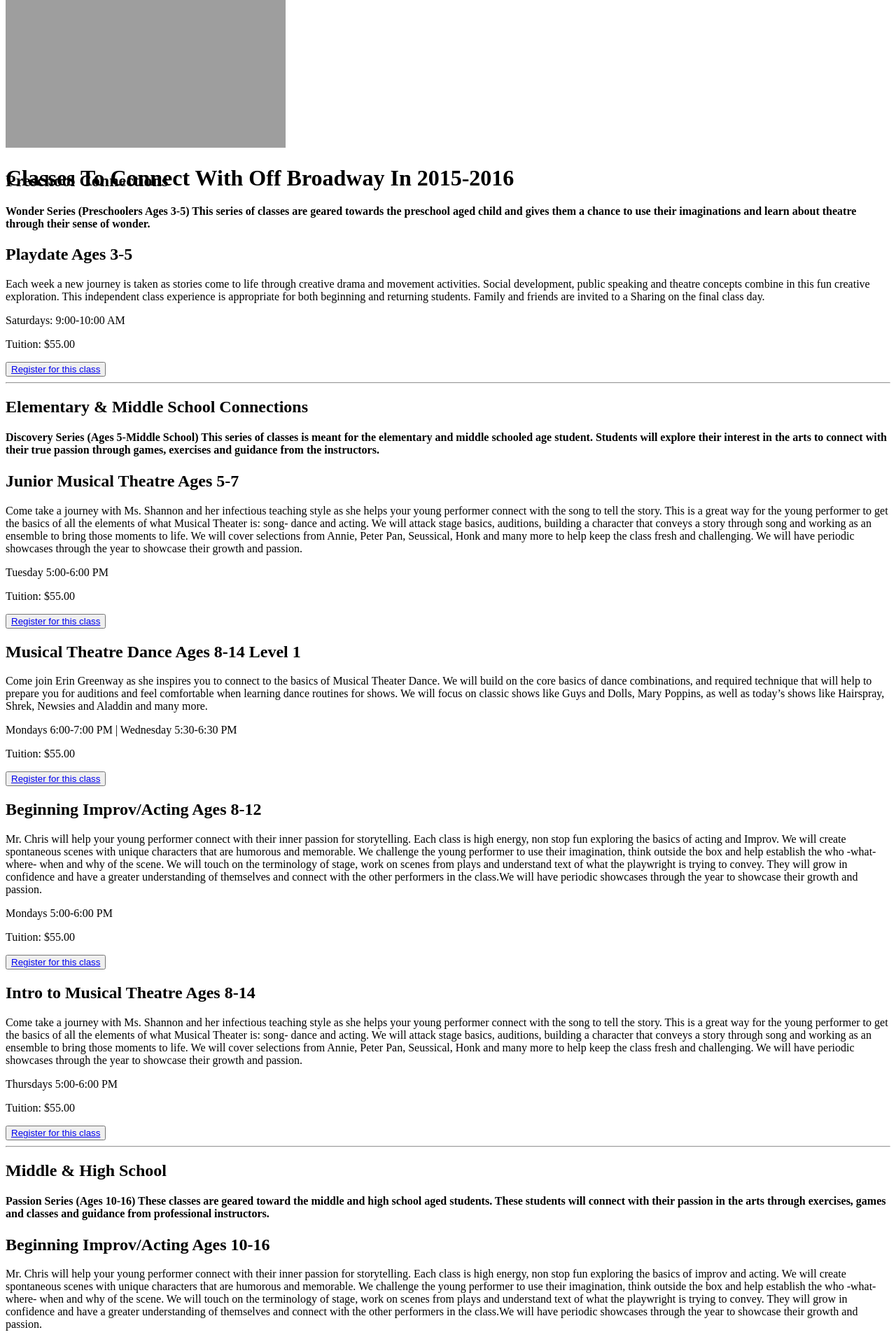
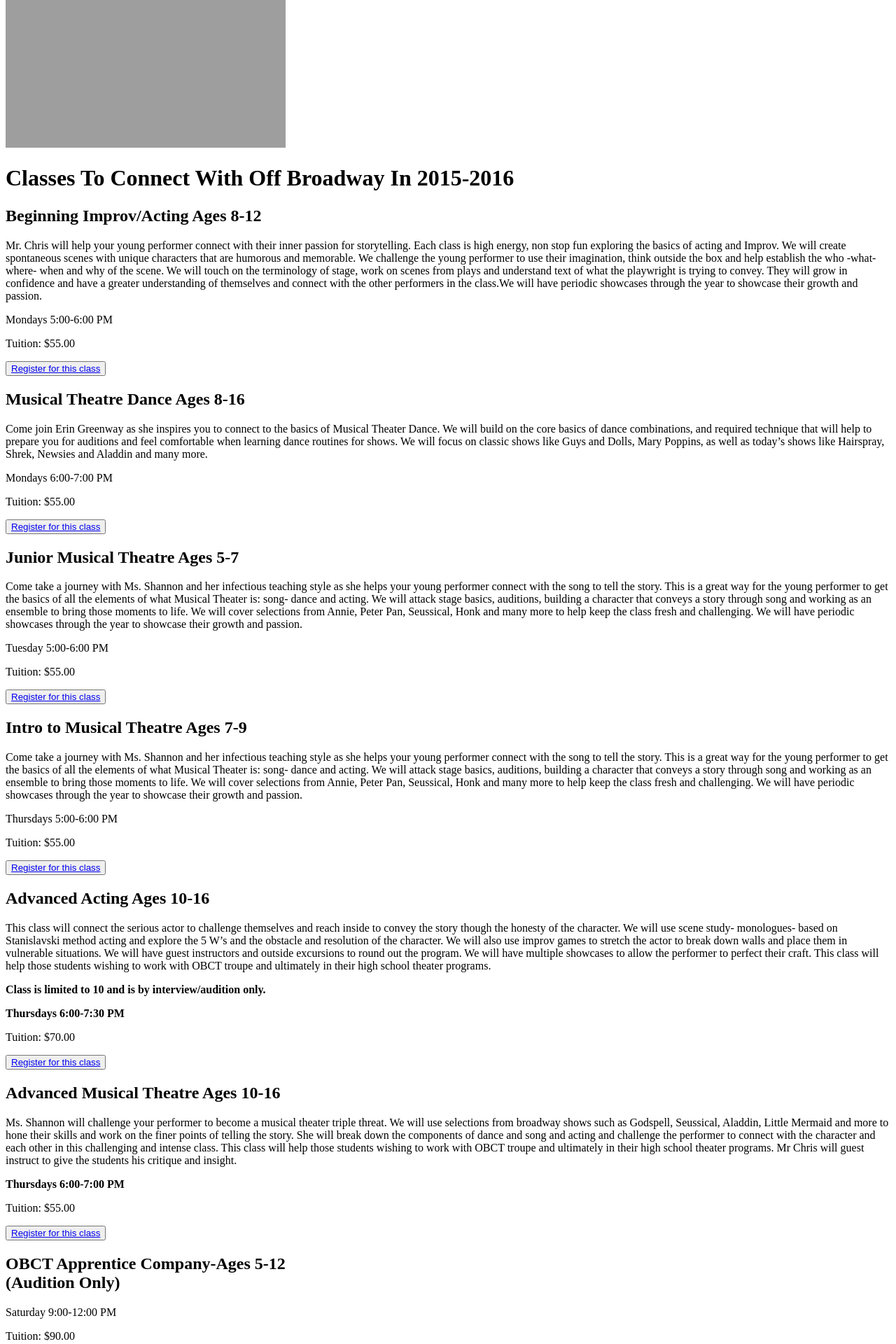
Before and after one commit to matthewtrask/off-broadway, a PHP site: template public/app/templates/default/classes.php in a window 1280 px wide. Shown: the part 471-2391 px from the top of the page at 70% size. Run offline with PHP 8.4, Linux system fonts and the light colour scheme; the template is opened without the code that fills it, so the values that code supplies are empty; some libraries are stand-ins or nearby versions; grey boxes are pictures that could not be loaded.

Commit message:
added content

```diff
--- a/public/app/templates/default/classes.php
+++ b/public/app/templates/default/classes.php
@@ -5,122 +5,81 @@
     </div>
   </div>
 </div>
-<!-- Preschool -->
-<div class="container" style="margin-top: -50px">
-  <div class="row">
-    <div class="col-xs-12 col-sm-12 col-md-12 col-lg-12 OBDClass">
-      <h2 class="text-center">Preschool Connections</h2>
-      <h4>Wonder Series (Preschoolers Ages 3-5) This series of classes are geared towards the preschool aged child and gives them a chance to use their imaginations and learn about theatre through their sense of wonder.</h4>
-    </div>
-  </div>
-</div>
+
 <div class="container classes-offered">
   <div class="row">
-    <div class="col-xs-12 col-sm-12 col-md-12 col-lg-12 OBDClass">
-      <h2>Playdate Ages 3-5</h2>
-      <p>Each week a new journey is taken as stories come to life through creative drama and movement activities. Social development, public speaking and theatre concepts combine in this fun creative exploration. This independent class experience is appropriate for both beginning and returning students. Family and friends are invited to a Sharing on the final class day.</p>
-      <p>Saturdays: 9:00-10:00 AM</p>
-      <p>Tuition: $55.00</p>
-      <button class="btn btn-block btn-primary" id="btn"><a href="https://app.jackrabbitclass.com/reg.asp?id=277946">Register for this class</a></button>
-    </div>
-  </div><hr />
-</div>
-<!-- /Preschool -->
-<!-- Elemntary -->
-<div class="container">
-  <div class="row">
-    <div class="col-xs-12 col-sm-12 col-md-12 col-lg-12 OBDClass">
-      <h2 class="text-center">Elementary &amp; Middle School Connections</h2>
-      <h4>Discovery Series (Ages 5-Middle School) This series of classes is meant for the elementary and middle schooled age student. Students will explore their interest in the arts to connect with their true passion through games, exercises and guidance from the instructors.</h4>
-    </div>
-  </div>
-</div>
-<div class="container classes-offered">
-  <div class="row">
-    <div class="col-xs-12 col-sm-12 col-md-12 col-lg-6 OBDClass">
-      <h2>Junior  Musical Theatre Ages 5-7</h2>
-      <p>Come take a journey with Ms. Shannon and her infectious teaching style as she helps your young performer connect with the song to tell the story. This is a great way for the young performer to get the basics of all the elements of what Musical Theater is: song- dance and acting. We will attack stage basics, auditions, building a character that conveys a story through song and working as an ensemble to bring those moments to life.  We will cover selections from Annie, Peter Pan, Seussical, Honk and many more to help keep the class fresh and challenging. We will have periodic showcases through the year to showcase their growth and passion.</p>
-      <p>Tuesday 5:00-6:00 PM</p>
-      <p>Tuition: $55.00</p>
-      <button class="btn btn-block btn-primary" id="btn"><a href="https://app.jackrabbitclass.com/reg.asp?id=277946">Register for this class</a></button>
-    </div>
-    <div class="col-xs-12 col-sm-12 col-md-12 col-lg-6 OBDClass">
-      <h2>Musical Theatre Dance Ages 8-14 Level 1</h2>
-      <p>Come join Erin Greenway as she inspires you to connect to the basics of Musical Theater Dance. We will build on the core basics of dance combinations, and required technique that will  help to prepare you for auditions and feel comfortable when learning dance routines for shows. We will focus on classic shows like Guys and Dolls, Mary Poppins, as well as today’s shows like Hairspray, Shrek, Newsies and Aladdin and many more.</p>
-      <p>Mondays 6:00-7:00 PM | Wednesday 5:30-6:30 PM</p>
-      <p>Tuition: $55.00</p>
-      <button class="btn btn-block btn-primary" id="btn"><a href="https://app.jackrabbitclass.com/reg.asp?id=277946">Register for this class</a></button>
+    <div class="col-xs-12">
+      <div class="OBDClass">
+        <h2>Beginning Improv/Acting Ages 8-12</h2>
+        <p>Mr. Chris will help your young performer connect with their inner passion for storytelling. Each class is high energy, non stop fun exploring the basics of acting and Improv. We will create spontaneous scenes with unique characters that are humorous and memorable. We challenge the young performer to use their imagination, think outside the box and help establish the who -what- where- when and why of the scene. We will touch on the terminology of stage, work on scenes from plays and understand text of what the playwright is trying to convey. They will grow in confidence and have a greater understanding of themselves and connect with the other performers in the class.We will have periodic showcases through the year to showcase their growth and passion.</p>
+        <p>Mondays 5:00-6:00 PM</p>
+        <p>Tuition: $55.00</p>
+        <button class="btn btn-lg btn-primary" id="btn"><a href="https://app.jackrabbitclass.com/reg.asp?id=277946">Register for this class</a></button>
+      </div>
     </div>
   </div>
 </div>
 
 <div class="container classes-offered">
   <div class="row">
-    <div class="col-xs-12 col-sm-12 col-md-12 col-lg-6">
-        <div class="OBDClass">
-          <h2>Beginning Improv/Acting Ages 8-12</h2>
-          <p>Mr. Chris will help your young performer connect with their inner passion for storytelling. Each class is high energy, non stop fun exploring the basics of acting and Improv. We will create spontaneous scenes with unique characters that are humorous and memorable. We challenge the young performer to use their imagination, think outside the box and help establish the who -what- where- when and why of the scene. We will touch on the terminology of stage, work on scenes from plays and understand text of what the playwright is trying to convey. They will grow in confidence and have a greater understanding of themselves and connect with the other performers in the class.We will have periodic showcases through the year to showcase their growth and passion.</p>
-          <p>Mondays 5:00-6:00 PM</p>
-          <p>Tuition: $55.00</p>
-          <button class="btn btn-block btn-primary" id="btn"><a href="https://app.jackrabbitclass.com/reg.asp?id=277946">Register for this class</a></button>
-      </div>
-    </div>
-    <div class="col-xs-12 col-sm-12 col-md-12 col-lg-6 OBDClass">
-        <div class="OBDClass">
-            <h2>Intro to Musical Theatre Ages 8-14</h2>
-            <p>Come take a journey with Ms. Shannon and her infectious teaching style as she helps your young performer connect with the song to tell the story. This is a great way for the young performer to get the basics of all the elements of what Musical Theater is: song- dance and acting. We will attack stage basics, auditions, building a character that conveys a story through song and working as an ensemble to bring those moments to life.  We will cover selections from Annie, Peter Pan, Seussical, Honk and many more to help keep the class fresh and challenging. We will have periodic showcases through the year to showcase their growth and passion.</p>
-            <p>Thursdays 5:00-6:00 PM</p>
-            <p>Tuition: $55.00</p>
-            <button class="btn btn-block btn-primary" id="btn"><a href="https://app.jackrabbitclass.com/reg.asp?id=277946">Register for this class</a></button>
-        </div>
-    </div>
-  </div><hr/>
-</div>
-
-<div class="container">
-  <div class="row">
-    <div class="col-xs-12 col-sm-12 col-md-12 col-lg-12 OBDClass">
-      <h2 class="text-center">Middle &amp; High School</h2>
-      <h4>Passion Series (Ages 10-16) These classes are geared toward the middle and high school aged students. These students will connect with their passion in the arts through exercises, games and classes and guidance from professional instructors.</h4>
+    <div class="col-xs-12">
+      <div class="OBDClass">
+          <h2>Musical Theatre Dance Ages 8-16</h2>
+        <p>Come join Erin Greenway as she inspires you to connect to the basics of Musical Theater Dance. We will build on the core basics of dance combinations, and required technique that will  help to prepare you for auditions and feel comfortable when learning dance routines for shows. We will focus on classic shows like Guys and Dolls, Mary Poppins, as well as today’s shows like Hairspray, Shrek, Newsies and Aladdin and many more.</p>
+        <p>Mondays 6:00-7:00 PM</p>
+        <p>Tuition: $55.00</p>
+        <button class="btn btn-lg btn-primary" id="btn"><a href="https://app.jackrabbitclass.com/reg.asp?id=277946">Register for this class</a></button>
     </div>
   </div>
 </div>
-
 <div class="container classes-offered">
   <div class="row">
-    <div class="col-xs-12 col-sm-12 col-md-12 col-lg-12 OBDClass">
-      <h2>Beginning Improv/Acting Ages 10-16</h2>
-      <p>Mr. Chris will help your young performer connect with their inner passion for storytelling.  Each class is  high energy, non stop fun exploring the basics of improv and acting. We will  create spontaneous scenes with unique characters that are humorous and memorable. We challenge the young performer to use their imagination, think outside the box and help establish the who -what- where- when and why of the scene. We will touch on the terminology of stage, work  on scenes from plays and understand text of what the playwright is trying to convey. They will grow in confidence and have a greater understanding of themselves and connect with the other performers in the class.We will have periodic showcases through the year to showcase their growth and passion.</p><br/>
-      <p>Mondays 5:00-6:00 PM</p>
+    <div class="col-xs-12 OBDClass">
+      <h2>Junior  Musical Theatre Ages 5-7</h2>
+      <p>Come take a journey with Ms. Shannon and her infectious teaching style as she helps your young performer connect with the song to tell the story. This is a great way for the young performer to get the basics of all the elements of what Musical Theater is: song- dance and acting. We will attack stage basics, auditions, building a character that conveys a story through song and working as an ensemble to bring those moments to life.  We will cover selections from Annie, Peter Pan, Seussical, Honk and many more to help keep the class fresh and challenging. We will have periodic showcases through the year to showcase their growth and passion.</p>
+      <p>Tuesday 5:00-6:00 PM</p>
       <p>Tuition: $55.00</p>
-      <button class="btn btn-block btn-primary" id="btn"><a href="https://app.jackrabbitclass.com/reg.asp?id=277946">Register for this class</a></button>
+      <button class="btn btn-lg btn-primary" id="btn"><a href="https://app.jackrabbitclass.com/reg.asp?id=277946">Register for this class</a></button>
     </div>
   </div>
 </div>
-
 <div class="container classes-offered">
   <div class="row">
-    <div class="col-xs-12 col-sm-12 col-md-12 col-lg-6 OBDClass">
+    <div class="col-xs-12 OBDClass">
+      <h2>Intro to Musical Theatre Ages 7-9</h2>
+      <p>Come take a journey with Ms. Shannon and her infectious teaching style as she helps your young performer connect with the song to tell the story. This is a great way for the young performer to get the basics of all the elements of what Musical Theater is: song- dance and acting. We will attack stage basics, auditions, building a character that conveys a story through song and working as an ensemble to bring those moments to life.  We will cover selections from Annie, Peter Pan, Seussical, Honk and many more to help keep the class fresh and challenging. We will have periodic showcases through the year to showcase their growth and passion.</p>
+      <p>Thursdays 5:00-6:00 PM</p>
+      <p>Tuition: $55.00</p>
+      <button class="btn btn-lg btn-primary" id="btn"><a href="https://app.jackrabbitclass.com/reg.asp?id=277946">Register for this class</a></button>
+    </div>
+  </div>
+</div>
+<div class="container classes-offered">
+  <div class="row">
+    <div class="col-xs-12 OBDClass">
       <h2>Advanced Acting Ages 10-16</h2>
       <p>This class will connect the serious actor to challenge themselves and reach inside to convey the story though the honesty of the character.  We will use scene study- monologues- based on Stanislavski method acting and explore the 5 W’s and the obstacle and resolution of the character. We will also use improv games to stretch the actor to break down walls and place them in vulnerable situations.  We will have guest instructors and outside excursions to round out the program. We will have multiple showcases to allow the performer to perfect their craft. This  class will help those students wishing to work with OBCT troupe and ultimately in their high school theater programs.</p>
       <p><b>Class is limited to 10 and is by interview/audition only.</b></p>
       <p><b>Thursdays 6:00-7:30 PM</b></p>
       <p>Tuition: $70.00</p>
-      <button class="btn btn-block btn-primary" id="btn"><a href="https://app.jackrabbitclass.com/reg.asp?id=277946">Register for this class</a></button>
-    </div>
-    <div class="col-xs-12 col-sm-12 col-md-12 col-lg-6 OBDClass">
-      <h2>Advanced Musical Theatre Ages 10-16</h2>
-      <p>Ms. Shannon will challenge your performer to become a musical theater triple threat. We will use selections from broadway shows such as Godspell, Seussical, Aladdin, Little Mermaid and more  to hone their skills and work on the finer points of telling the story.  She will break down the components of dance and song and acting and challenge the performer to connect with the character and each other in this challenging and intense class. This class will help those students wishing to work with OBCT troupe and ultimately in their high school theater programs. Mr Chris will guest instruct to give the students his critique and insight.</p>
-      <p><b>Thursdays 6:00-7:00 PM</b></p>
-      <p>Tuition: $55.00</p>
-      <button class="btn btn-block btn-primary" id="btn"><a href="https://app.jackrabbitclass.com/reg.asp?id=277946">Register for this class</a></button>
+      <button class="btn btn-lg btn-primary" id="btn"><a href="https://app.jackrabbitclass.com/reg.asp?id=277946">Register for this class</a></button>
     </div>
   </div>
 </div>
-
+<div class="container classes-offered">
+  <div class="row">
+      <div class="col-xs-12 col-sm-12 col-md-12 col-lg-12 OBDClass">
+        <h2>Advanced Musical Theatre Ages 10-16</h2>
+        <p>Ms. Shannon will challenge your performer to become a musical theater triple threat. We will use selections from broadway shows such as Godspell, Seussical, Aladdin, Little Mermaid and more  to hone their skills and work on the finer points of telling the story.  She will break down the components of dance and song and acting and challenge the performer to connect with the character and each other in this challenging and intense class. This class will help those students wishing to work with OBCT troupe and ultimately in their high school theater programs. Mr Chris will guest instruct to give the students his critique and insight.</p>
+        <p><b>Thursdays 6:00-7:00 PM</b></p>
+        <p>Tuition: $55.00</p>
+        <button class="btn btn-lg btn-primary" id="btn"><a href="https://app.jackrabbitclass.com/reg.asp?id=277946">Register for this class</a></button>
+    </div>
+  </div>
+</div>
 <div class="container">
   <div class="col-xs-12 col-sm-12 col-md-12 col-lg-6 OBDClass">
-    <h2>OBCT Apprentice Company-Ages 5-12 (Audition Only)</h2>
+    <h2>OBCT Apprentice Company-Ages 5-12 <br>(Audition Only)</h2>
     <p>Saturday 9:00-12:00 PM</p>
     <p>Tuition: $90.00</p>
   </div>
```
